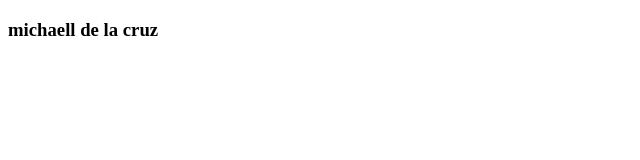
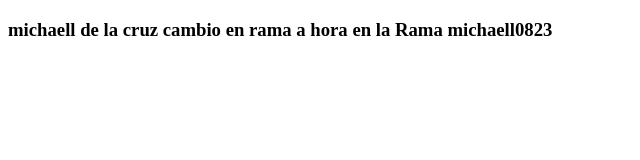
Before and after one commit to ikamichaell/gitColaborativo0823, a plain HTML site: page index.html in a window 1280 px wide. Shown: the whole page, without its empty margins (0-640 px from the left). Drawn offline with Linux system fonts and the light colour scheme.

Commit message:
first commit en nueva rama michaell

```diff
--- a/index.html
+++ b/index.html
@@ -8,7 +8,7 @@
 </head>
 <body>
     <div>
-       <h3> michaell de la cruz</h3>
+       <h3> michaell de la cruz cambio en rama a hora en la Rama michaell0823</h3>
     </div>
 </body>
 </html>
```
